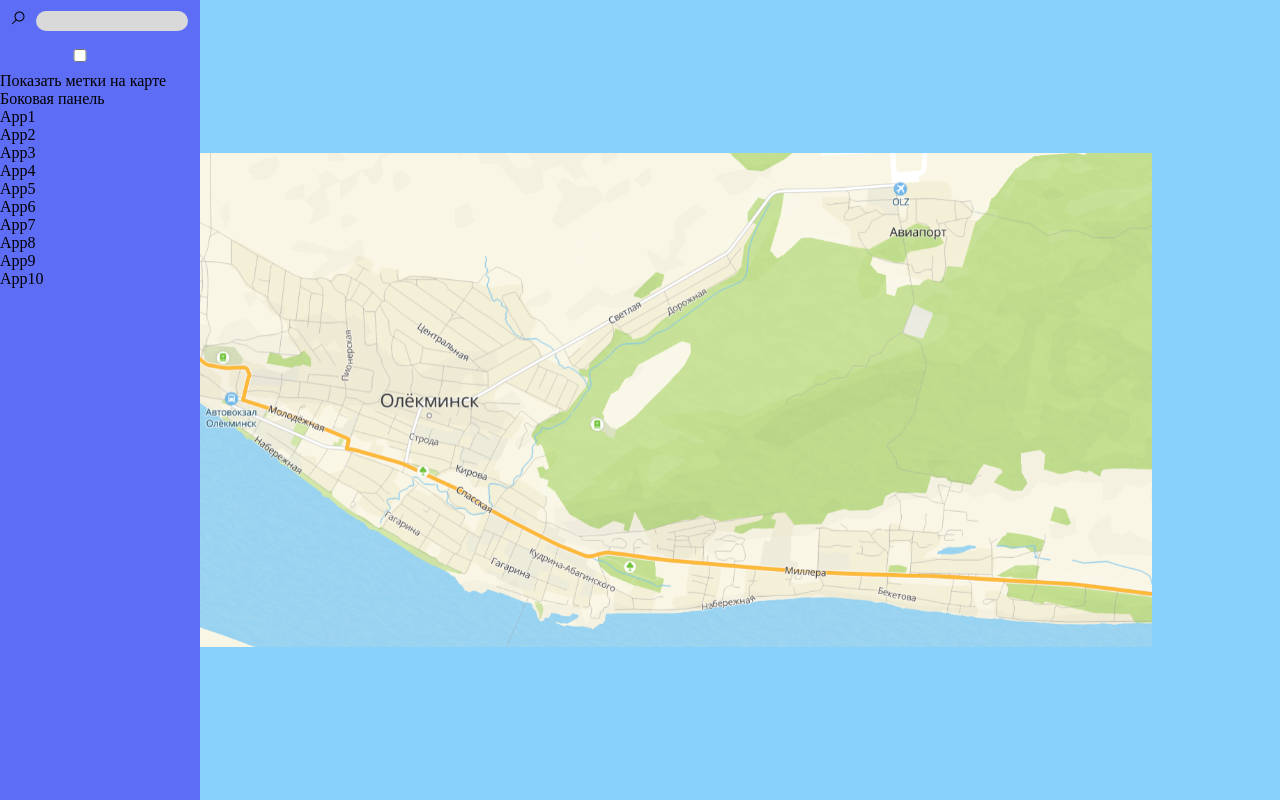
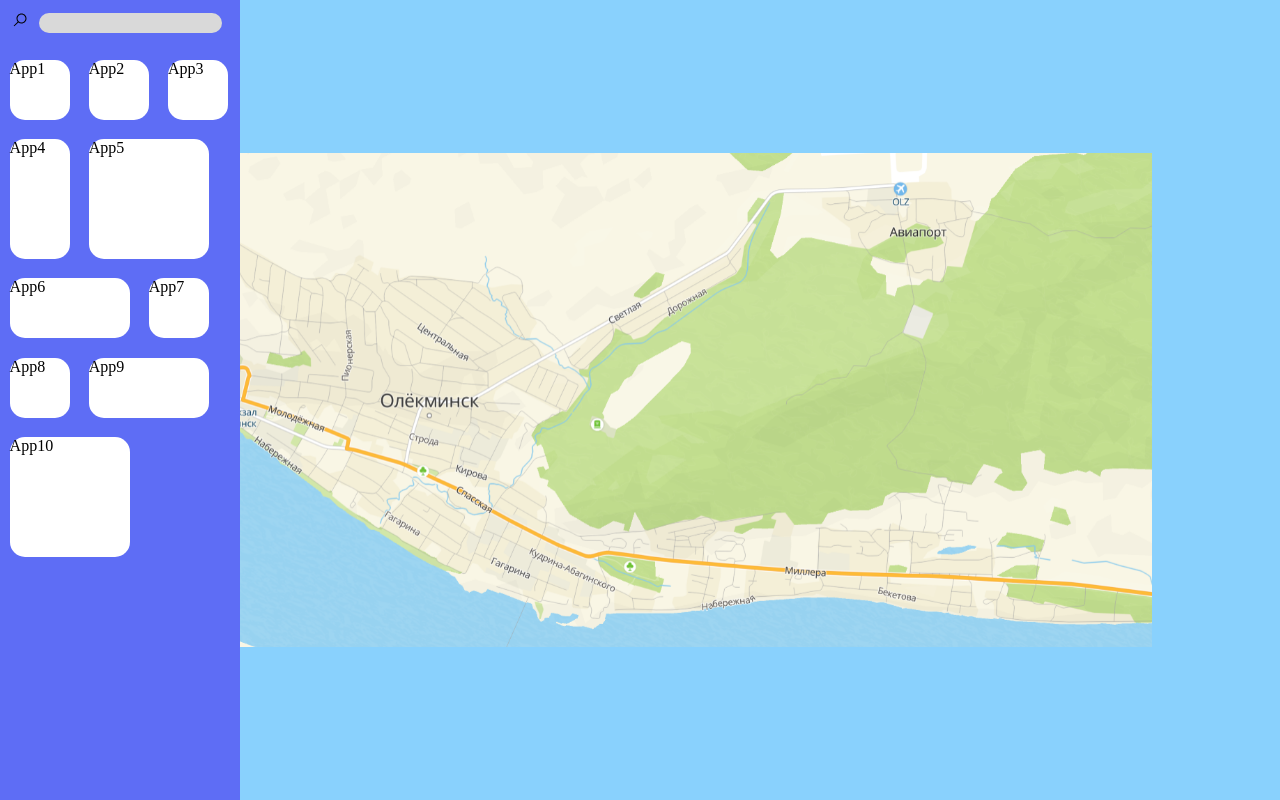
Before and after one commit to Sskame1/Project-Olk, a React (Create React App) app: page / in a window 1280 px wide. Built offline with nearby package versions, Linux system fonts and the light colour scheme.

Commit message:
UPD items on SidePanel

```diff
--- a/src/components/Map/Map.jsx
+++ b/src/components/Map/Map.jsx
@@ -4,8 +4,8 @@ import mapImage from '../../image/muh.png';
 
 const Map = () => {
   const mapRef = useRef(null);
+  const [markers, setMarkers] = useState([]);
   const lastPos = useRef({ x: 0, y: 0, scale: 1 });
-  const [markers, setMarkers] = useState([]);
   const isDragging = useRef(false);
   const dragStart = useRef({ x: 0, y: 0 });
 
@@ -31,9 +31,7 @@ const Map = () => {
       lastPos.current.y += e.clientY - dragStart.current.y;
       dragStart.current.x = e.clientX;
       dragStart.current.y = e.clientY;
-      mapRef.current.style.transform = `translate(${lastPos.current.x}px, ${
-        lastPos.current.y
-      }px) scale(${lastPos.current.scale})`;
+      mapRef.current.style.transform = `translate(${lastPos.current.x}px, ${lastPos.current.y}px) scale(${lastPos.current.scale})`;
     }
   };
 
--- a/src/components/SidePanel/SidePanel.jsx
+++ b/src/components/SidePanel/SidePanel.jsx
@@ -1,31 +1,14 @@
 // SidePanel.js
-import React, { useState } from 'react';
+import React from 'react';
 import st from './SidePanel.module.css';
 import Search from './components/Search/Search';
 import Items from './components/Items/Items';
 
-function SidePanel({ handleMarkerVisibilityChange }) {
-  const [showMarkers, setShowMarkers] = useState(false);
-
-  const handleCheckboxChange = () => {
-    const newValue = !showMarkers;
-    setShowMarkers(newValue);
-    handleMarkerVisibilityChange(newValue);  // Передача значения чекбокса в родительский компонент
-  };
+function SidePanel() {
 
   return (
     <div className={st.SidePanel}>
       <Search />
-      <div>
-        <input
-          type="checkbox"
-          id="showMarkersCheckbox"
-          checked={showMarkers}
-          onChange={handleCheckboxChange}
-        />
-        <label htmlFor="showMarkersCheckbox">Показать метки на карте</label>
-      </div>
-      Боковая панель
       <Items />
     </div>
   );
--- a/src/components/SidePanel/SidePanel.module.css
+++ b/src/components/SidePanel/SidePanel.module.css
@@ -8,7 +8,7 @@
         position: fixed;
         top: 0;
         left: 0;
-        width: 200px;
+        width: 240px;
         height: 100%;
     }
 
@@ -20,7 +20,7 @@
         position: fixed;
         top: 0;
         left: 0;
-        width: 200px;
+        width: 240px;
         height: 100%;
     }
 }
--- a/src/components/SidePanel/components/Items/Items.jsx
+++ b/src/components/SidePanel/components/Items/Items.jsx
@@ -2,12 +2,14 @@ import React from 'react';
 
 import db from './db.json'
 
+const SizeM = 6
+
 function Items() {
 
   return (
-    <div>
+    <div style={{ display: 'flex', flexWrap: "wrap"}}>
       {db.map(item => (
-        <div key={item.id}>
+        <div key={item.id}  style={{ height: item.sizeH * SizeM, width: item.sizeW * SizeM, background: "#fff", margin: "4%", borderRadius: 15, cursor: "pointer" }}>
           <p>{item.app}</p>
         </div>
       ))}
--- a/src/components/SidePanel/components/Items/db.json
+++ b/src/components/SidePanel/components/Items/db.json
@@ -2,61 +2,71 @@
   {
     "id": 1,
     "app": "App1",
-    "size": 10,
+    "sizeW": 10,
+    "sizeH": 10,
     "urlImage": "https://stroymag18.ru/upload/iblock/d40/d40046f42115fc48989f947b2698ee87.jpg"
   },
   {
     "id": 2,
     "app": "App2",
-    "size": 10,
+    "sizeW": 10,
+    "sizeH": 10,
     "urlImage": "https://stroymag18.ru/upload/iblock/d40/d40046f42115fc48989f947b2698ee87.jpg"
   },
   {
     "id": 3,
     "app": "App3",
-    "size": 10,
+    "sizeW": 10,
+    "sizeH": 10,
     "urlImage": "https://stroymag18.ru/upload/iblock/d40/d40046f42115fc48989f947b2698ee87.jpg"
   },
   {
     "id": 4,
     "app": "App4",
-    "size": 10,
+    "sizeW": 10,
+    "sizeH": 20,
     "urlImage": "https://stroymag18.ru/upload/iblock/d40/d40046f42115fc48989f947b2698ee87.jpg"
   },
   {
     "id": 5,
     "app": "App5",
-    "size": 20,
+    "sizeW": 20,
+    "sizeH": 20,
     "urlImage": "https://stroymag18.ru/upload/iblock/d40/d40046f42115fc48989f947b2698ee87.jpg"
   },
   {
     "id": 6,
     "app": "App6",
-    "size": 20,
+    "sizeW": 20,
+    "sizeH": 10,
     "urlImage": "https://stroymag18.ru/upload/iblock/d40/d40046f42115fc48989f947b2698ee87.jpg"
   },
   {
     "id": 7,
     "app": "App7",
-    "size": 20,
+    "sizeW": 10,
+    "sizeH": 10,
     "urlImage": "https://stroymag18.ru/upload/iblock/d40/d40046f42115fc48989f947b2698ee87.jpg"
   },
   {
     "id": 8,
     "app": "App8",
-    "size": 20,
+    "sizeW": 10,
+    "sizeH": 10,
     "urlImage": "https://stroymag18.ru/upload/iblock/d40/d40046f42115fc48989f947b2698ee87.jpg"
   },
   {
     "id": 9,
     "app": "App9",
-    "size": 10,
+    "sizeW": 20,
+    "sizeH": 10,
     "urlImage": "https://stroymag18.ru/upload/iblock/d40/d40046f42115fc48989f947b2698ee87.jpg"
   },
   {
     "id": 10,
     "app": "App10",
-    "size": 20,
+    "sizeW": 20,
+    "sizeH": 20,
     "urlImage": "https://stroymag18.ru/upload/iblock/d40/d40046f42115fc48989f947b2698ee87.jpg"
   }
 ]
```
